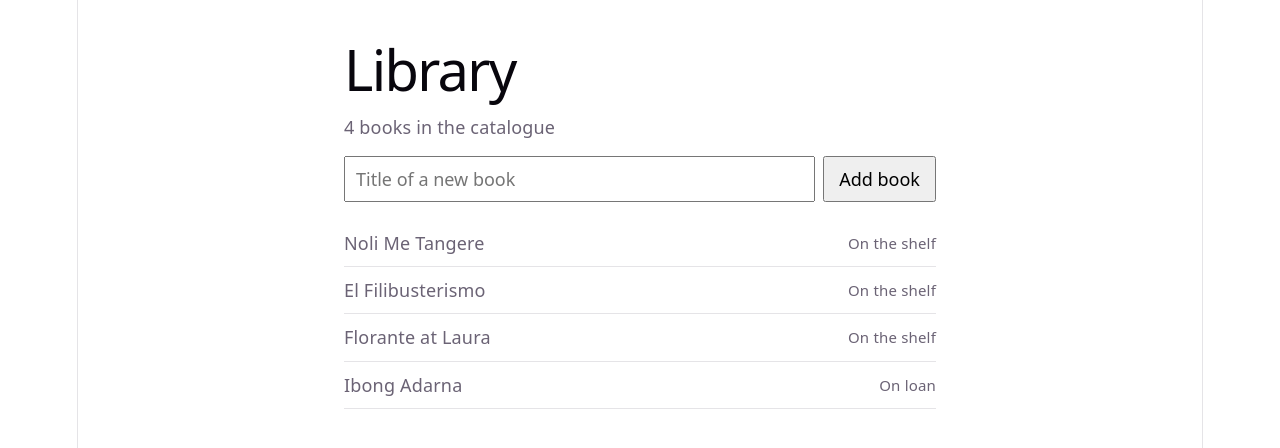
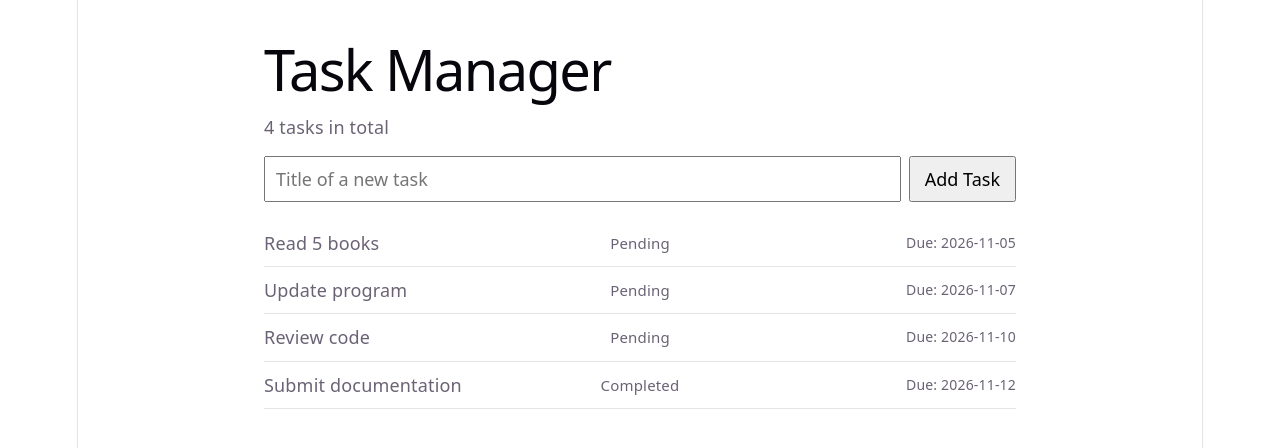
Before and after one commit to Nep8/itelect2-client, a React (Vite) app: page / in a window 1280 px wide. Shown: the top 448 px of the page. Built offline with nearby package versions, Linux system fonts and the light colour scheme.

Commit message:
update: align UI with Task Manager

```diff
--- a/src/App.css
+++ b/src/App.css
@@ -1,34 +1,53 @@
-.library {
+.task-manager {
   width: 100%;
-  max-width: 640px;
+  max-width: 800px;
   margin: 0 auto;
   padding: 24px;
   text-align: left;
   box-sizing: border-box;
 }
 
-.book-form {
+.count {
+  color: var(--text);
+}
+
+.task-form {
   display: flex;
   gap: 8px;
   margin: 16px 0;
 }
 
-.book-form input {
+.task-form input {
   flex: 1;
   padding: 8px 10px;
   font: inherit;
 }
 
-.book-list {
+.task-form button {
+  padding: 8px 14px;
+  font: inherit;
+}
+
+.task-list {
   list-style: none;
   padding: 0;
 }
 
-.book-list li {
-  display: flex;
-  justify-content: space-between;
+.task-list li {
+  display: grid;
+  grid-template-columns: 1fr 1fr 1fr;
+  align-items: center;
+  gap: 8px;
   padding: 10px 0;
   border-bottom: 1px solid var(--border);
+}
+
+.task-list li .status {
+  text-align: center;
+}
+
+.task-list li .due-date {
+  text-align: right;
 }
 
 .status {
@@ -36,7 +55,7 @@
   font-size: 15px;
 }
 
-.book-form button {
-  padding: 8px 14px;
-  font: inherit;
+.due-date {
+  font-size: 14px;
+  color: var(--text);
 }
--- a/src/App.jsx
+++ b/src/App.jsx
@@ -1,36 +1,37 @@
 import { useState } from "react";
-import BookList from "./components/BookList.jsx";
-import BookForm from "./components/BookForm.jsx";
+import TaskList from "./components/TaskList.jsx";
+import TaskForm from "./components/TaskForm.jsx";
 import "./App.css";
 
-const STARTING_BOOKS = [
-  { id: 1, title: "Noli Me Tangere", available: true },
-  { id: 2, title: "El Filibusterismo", available: true },
-  { id: 3, title: "Florante at Laura", available: true },
-  { id: 4, title: "Ibong Adarna", available: false },
+const STARTING_TASKS = [
+  { id: 1, title: "Read 5 books", dueDate: "2026-11-05", completed: false },
+  { id: 2, title: "Update program", dueDate: "2026-11-07", completed: false },
+  { id: 3, title: "Review code", dueDate: "2026-11-10", completed: false },
+  { id: 4, title: "Submit documentation", dueDate: "2026-11-12", completed: true },
 ];
 
 function App() {
-  const [books, setBooks] = useState(STARTING_BOOKS);
+  const [tasks, setTasks] = useState(STARTING_TASKS);
 
-  function addBook(title) {
-    const newBook = {
+  function addTask(title) {
+    const newTask = {
       id: Date.now(),
       title: title,
-      available: true,
+      dueDate: "",
+      completed: false,
     };
 
-    setBooks([...books, newBook]);
+    setTasks([...tasks, newTask]);
   }
 
   return (
-    <main className="library">
-      <h1>Library</h1>
+    <main className="task-manager">
+      <h1>Task Manager</h1>
       <p className="count">
-        {books.length} books in the catalogue
+        {tasks.length} tasks in total
       </p>
-      <BookForm onAdd={addBook} />
-      <BookList books={books} />
+      <TaskForm onAdd={addTask} />
+      <TaskList tasks={tasks} />
     </main>
   );
 }
--- a/src/components/BookList.jsx
+++ /dev/null
@@ -1,18 +0,0 @@
-function BookList({ books }) {
-
-  return (
-
-    <ul className="book-list">
-      {books.map((book) => (
-        <li key={book.id}>
-          <span>{book.title}</span>
-          <span className="status">
-            {book.available ? " On the shelf" : " On loan"}
-          </span>
-        </li>
-      ))}
-    </ul>
-  );
-}
-
-export default BookList;
--- a/src/components/BookForm.jsx
+++ b/src/components/TaskForm.jsx
@@ -1,6 +1,6 @@
 import { useState } from "react";
 
-function BookForm({ onAdd }) {
+function TaskForm({ onAdd }) {
   const [title, setTitle] = useState("");
 
   function handleSubmit(e) {
@@ -14,14 +14,15 @@ function BookForm({ onAdd }) {
   }
 
   return (
-    <form className="book-form" onSubmit={handleSubmit}>
+    <form className="task-form" onSubmit={handleSubmit}>
       <input
         value={title}
         onChange={(e) => setTitle(e.target.value)}
-        placeholder="Title of a new book"
+        placeholder="Title of a new task"
       />
-      <button type="submit">Add book</button>
+      <button type="submit">Add Task</button>
     </form>
   );
 }
-export default BookForm;
+
+export default TaskForm;
--- /dev/null
+++ b/src/components/TaskList.jsx
@@ -0,0 +1,19 @@
+function TaskList({ tasks }) {
+  return (
+    <ul className="task-list">
+      {tasks.map((task) => (
+        <li key={task.id}>
+          <span>{task.title}</span>
+          <span className="status">
+            {task.completed ? "Completed" : "Pending"}
+          </span>
+          <span className="due-date">
+            Due: {task.dueDate || "No due date"}
+          </span>
+        </li>
+      ))}
+    </ul>
+  );
+}
+
+export default TaskList;
```
